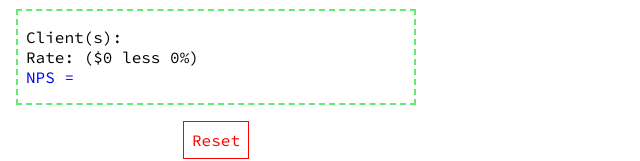
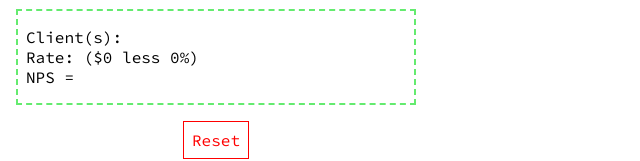
Before and after one commit to nicofitzpatrick/nps-calculator-v2, a React (Create React App) app: page / in a window 1280 px wide. Shown: the part 301-462 px from the top of the page, without its empty margins (0-640 px from the left). Built offline with nearby package versions, Linux system fonts and the light colour scheme.

Commit message:
add blue toggle for NPS result

```diff
--- a/src/App.js
+++ b/src/App.js
@@ -17,6 +17,9 @@ function App() {
   ]);
   const [amount, setAmount] = useState("");
   const [npsResult, setNpsResult] = useState("");
+  // const [npsColor, setNpsColor] = useState({
+  //   color: black;
+  // })
 
   //function to convert stringed numbers to floats and round to 2dp
   const rounded = (num) => {
--- a/src/components/Result.js
+++ b/src/components/Result.js
@@ -37,7 +37,7 @@ export function Result({
           }
         })}{" "}
       </p>
-      <p className="npsResult">
+      <p className={npsResult !== "" ? "npsResult" : ""}>
         NPS = {typeof npsResult === "string" ? npsResult : `$${npsResult}`}
       </p>
     </div>
```
